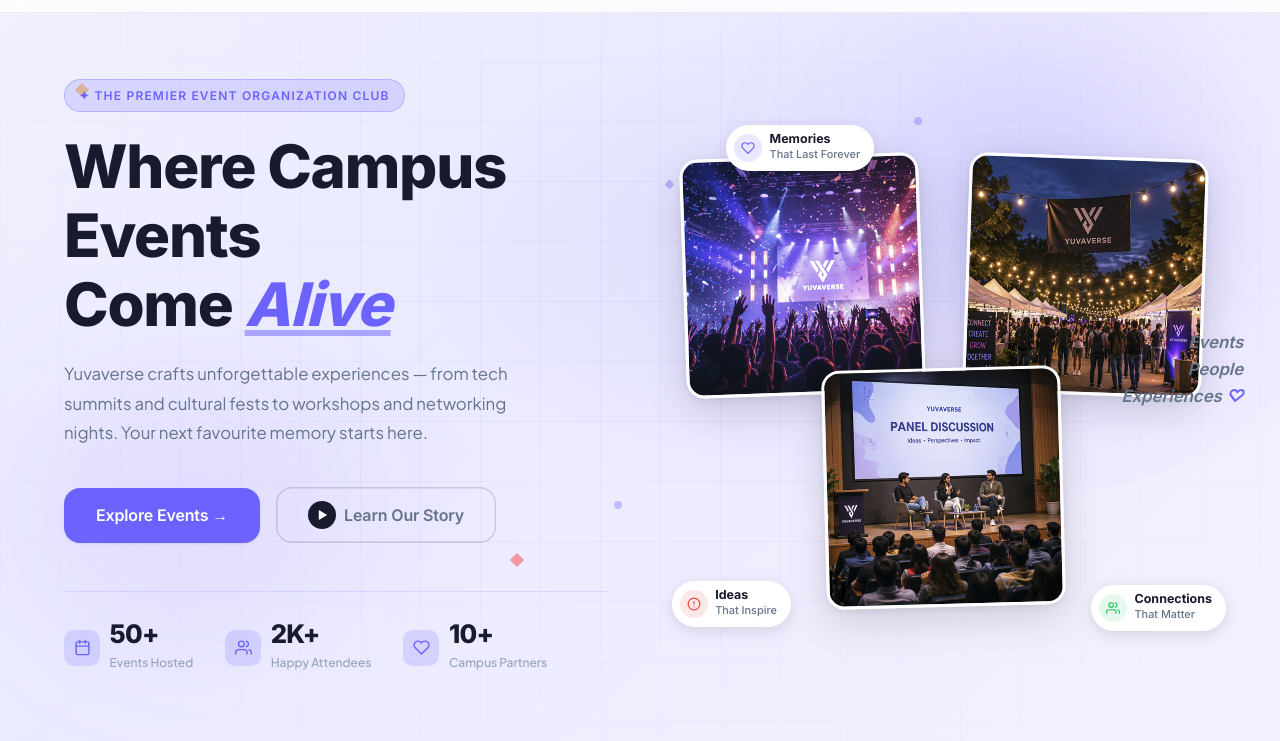
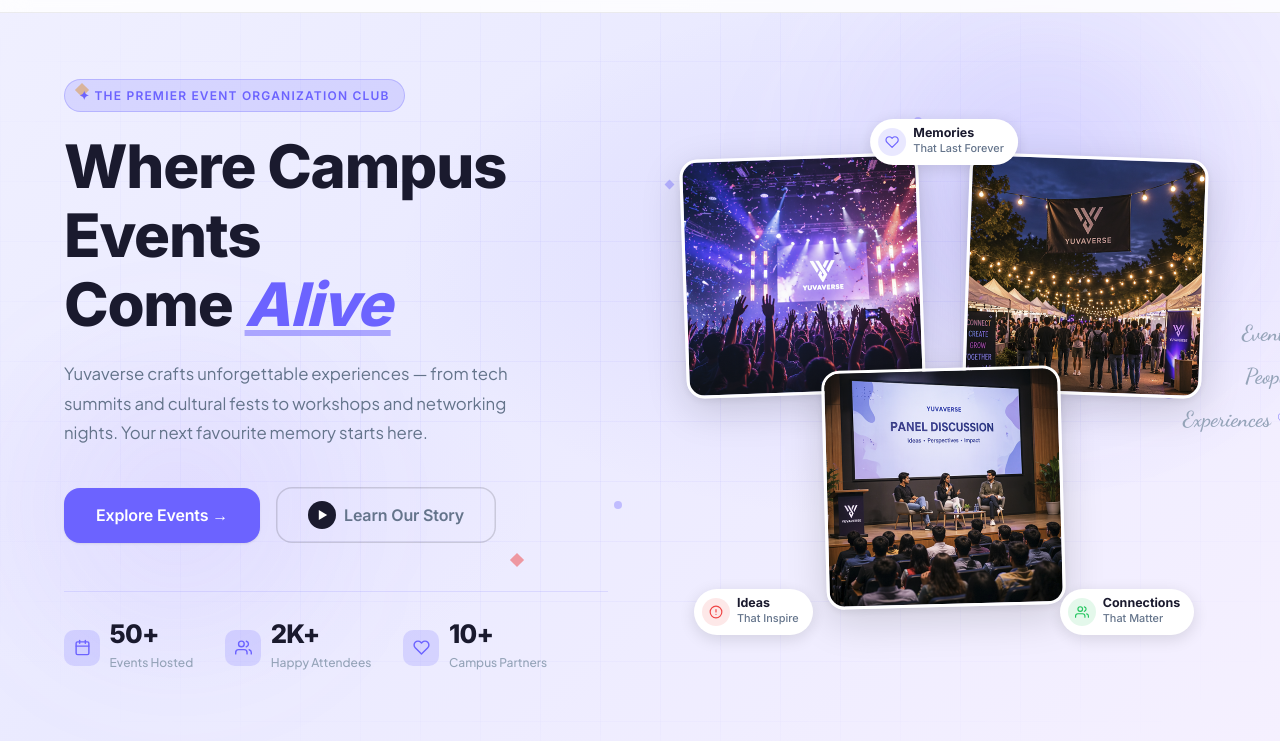
Before and after one commit to Surya-narayan-18/Yuvaverse, a website: page src/public/index.html in a window 1280 px wide. Shown: the part 59-800 px from the top of the page. Drawn offline with Linux system fonts and the light colour scheme; no server answers.

Commit message:
Changed the image collage layout

```diff
--- a/src/public/css/global.css
+++ b/src/public/css/global.css
@@ -628,41 +628,51 @@ p  { color: var(--clr-text-muted); line-height: 1.7; }
   font-weight: 500;
 }
 /* Label positions */
+/* Memories — floats at top-center above the collage */
 .hero__float-label--memories {
-  top: -12px; left: 10%;
+  top: -18px; left: 50%;
+  transform: translateX(-50%);
   z-index: 12;
 }
 .hero__float-label--memories .fl-icon { background: rgba(108,99,255,0.15); }
 .hero__float-label--memories .fl-icon svg { stroke: var(--clr-accent); }
+/* Ideas — bottom-left, below mid card */
 .hero__float-label--ideas {
-  bottom: -10px; left: 0;
+  bottom: -18px; left: 4%;
   z-index: 12;
 }
 .hero__float-label--ideas .fl-icon { background: rgba(239,68,68,0.12); }
 .hero__float-label--ideas .fl-icon svg { stroke: #ef4444; }
+/* Connections — bottom-right */
 .hero__float-label--connections {
-  bottom: -14px; right: -10px;
+  bottom: -18px; right: 4%;
   z-index: 12;
 }
 .hero__float-label--connections .fl-icon { background: rgba(34,197,94,0.12); }
 .hero__float-label--connections .fl-icon svg { stroke: #22c55e; }
 
-/* Italic "Events · People · Experiences" text in collage */
+/* "Events · People · Experiences" — cursive float to the right of collage */
 .hero__tagline-float {
   position: absolute;
-  top: 40%;
-  right: -5%;
-  font-family: var(--ff-heading);
-  font-size: 1.05rem;
-  font-style: italic;
+  top: 50%;
+  right: -14%;
+  transform: translateY(-50%);
+  font-family: 'Dancing Script', 'Pacifico', cursive;
+  font-size: 1.35rem;
   font-weight: 600;
-  color: var(--clr-text-muted);
-  line-height: 1.6;
+  font-style: normal;
+  color: var(--clr-text-subtle);
+  line-height: 2;
   text-align: right;
   z-index: 5;
   pointer-events: none;
+  white-space: nowrap;
 }
-.hero__tagline-float .heart { color: var(--clr-accent); }
+[data-theme="dark"] .hero__tagline-float { color: rgba(255,255,255,0.35); }
+.hero__tagline-float .heart {
+  color: var(--clr-accent);
+  font-size: 1.1rem;
+}
 
 /* Decorative scattered shapes */
 .hero__decor {
--- a/src/public/index.html
+++ b/src/public/index.html
@@ -17,6 +17,7 @@
   <title>Yuvaverse — The Premier University Event Club</title>
   <meta name="description" content="Yuvaverse organises unforgettable campus events. Discover, register, and experience the best events at your university."/>
   <link rel="preconnect" href="https://fonts.googleapis.com"/>
+  <link rel="stylesheet" href="https://fonts.googleapis.com/css2?family=Dancing+Script:wght@600;700&display=swap"/>
   <link rel="stylesheet" href="/css/global.css"/>
   <style>
     .pagination { display:flex; justify-content:center; gap:.5rem; margin-top:3rem; flex-wrap:wrap; }
```
